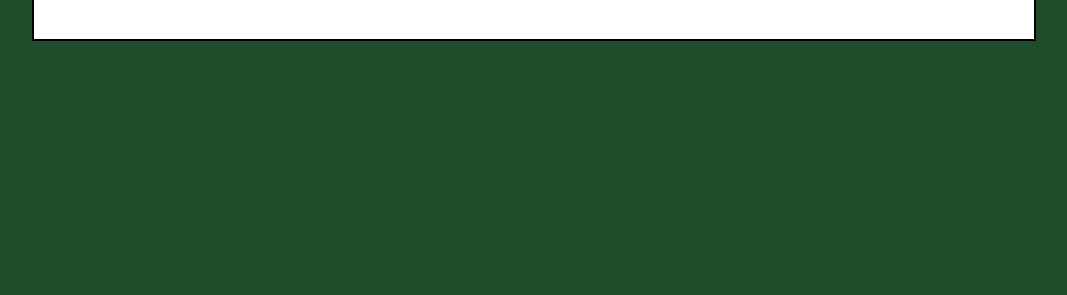
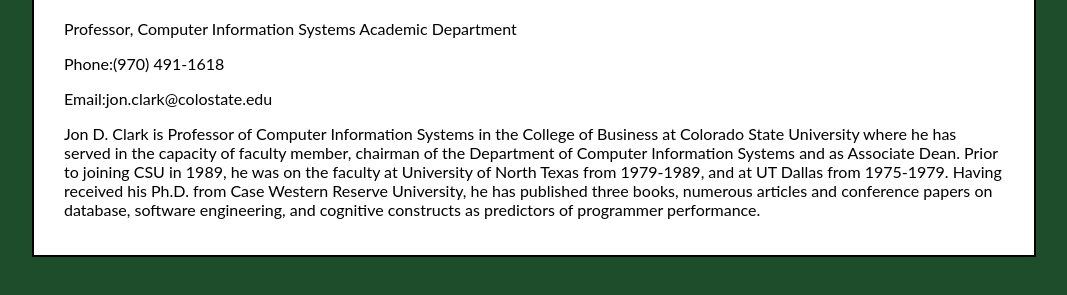
Before and after one commit to RamSkellerRevolutionaries/WebsiteFiles, a plain HTML site: page teacher.html in a window 1280 px wide. Shown: the part 267-562 px from the top of the page, without its empty margins (114-1181 px from the left). Drawn offline with Linux system fonts and the light colour scheme.

Commit message:
Update teacher.html

```diff
--- a/teacher.html
+++ b/teacher.html
@@ -71,6 +71,10 @@
         </header>
         <div class="material">
             <h1 class="centered">Jon Clark</h1>
+            <p>Professor, Computer Information Systems Academic Department</p>
+            <p>Phone:(970) 491-1618</p>
+            <p>Email:jon.clark@colostate.edu</p>
+            <p>Jon D. Clark is Professor of Computer Information Systems in the College of Business at Colorado State University where he has served in the capacity of faculty member, chairman of the Department of Computer Information Systems and as Associate Dean. Prior to joining CSU in 1989, he was on the faculty at University of North Texas from 1979-1989, and at UT Dallas from 1975-1979. Having received his Ph.D. from Case Western Reserve University, he has published three books, numerous articles and conference papers on database, software engineering, and cognitive constructs as predictors of programmer performance.</p>
         </div>
     </div>
 </body>
```
